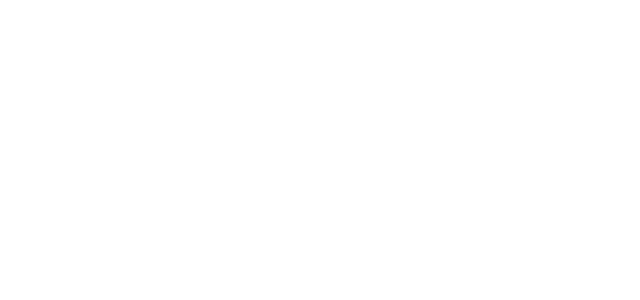
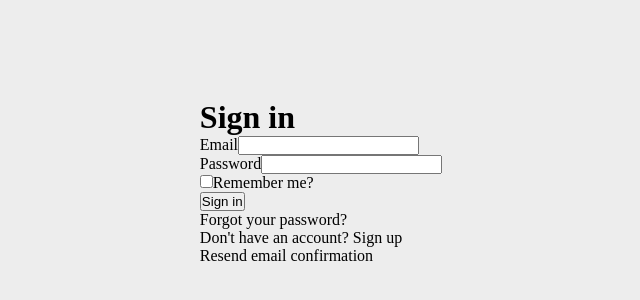
Before and after one commit to jrcairns/datafront, a React (Create React App) app: page /login in a window 1280 px wide. Before the commit this address had no page. Shown: the part 218-518 px from the top of the page, without its empty margins (319-959 px from the left). Built offline with nearby package versions, Linux system fonts and the light colour scheme.

Commit message:
Add basic routing with auth layout, form structure

```diff
--- a/src/App.jsx
+++ b/src/App.jsx
@@ -1,6 +1,8 @@
 import React from 'react';
 import { Routes, Route } from "react-router-dom"
 
+// Layouts
+import AuthLayout from './layouts/Auth'
 // Pages
 import LoginPage from './pages/Login'
 
@@ -8,7 +10,9 @@
   return (
     <div className="App">
       <Routes>
-        <Route path="/" element={<LoginPage />} />
+        <Route path="/" element={<AuthLayout />}>
+          <Route path="/login" element={<LoginPage />} />
+        </Route>
       </Routes>
     </div>
   )
--- /dev/null
+++ b/src/forms/Login/index.jsx
@@ -0,0 +1,21 @@
+import React from 'react';
+
+export default function LoginForm() {
+  return (
+    <form>
+      <div>
+        <label htmlFor="email">Email</label>
+        <input type="email" id="email" name="email" />
+      </div>
+      <div>
+        <label htmlFor="password">Password</label>
+        <input type="password" id="password" name="password" />
+      </div>
+      <div>
+        <input type="checkbox" id="remember" name="remember" />
+        <label htmlFor="remember">Remember me?</label>
+      </div>
+      <button>Sign in</button>
+    </form>
+  )
+}
--- /dev/null
+++ b/src/layouts/Auth/index.jsx
@@ -0,0 +1,19 @@
+import React from 'react';
+import { Outlet } from 'react-router-dom';
+import styled from 'styled-components'
+
+const StyledLayout = styled.div`
+  background-color: var(--color-gray-100);
+  min-height: 100vh;
+  display: flex;
+  align-items: center;
+  justify-content: center;
+`
+
+export default function AuthLayout() {
+  return (
+    <StyledLayout>
+      <Outlet />
+    </StyledLayout>
+  )
+}
--- a/src/pages/Login/index.jsx
+++ b/src/pages/Login/index.jsx
@@ -1,5 +1,18 @@
 import React from 'react';
+import LoginForm from '../../forms/Login';
 
 export default function LoginPage() {
-  return <div>login</div>;
+  return (
+    <div>
+      <div>
+        <h1>Sign in</h1>
+        <LoginForm />
+        <div>
+          <p>Forgot your password?</p>
+          <p>Don't have an account? Sign up</p>
+          <p>Resend email confirmation</p>
+        </div>
+      </div>
+    </div>
+  )
 }
```
Also changed, not shown: 1 other file (tests, documents, lock files or other folders).
